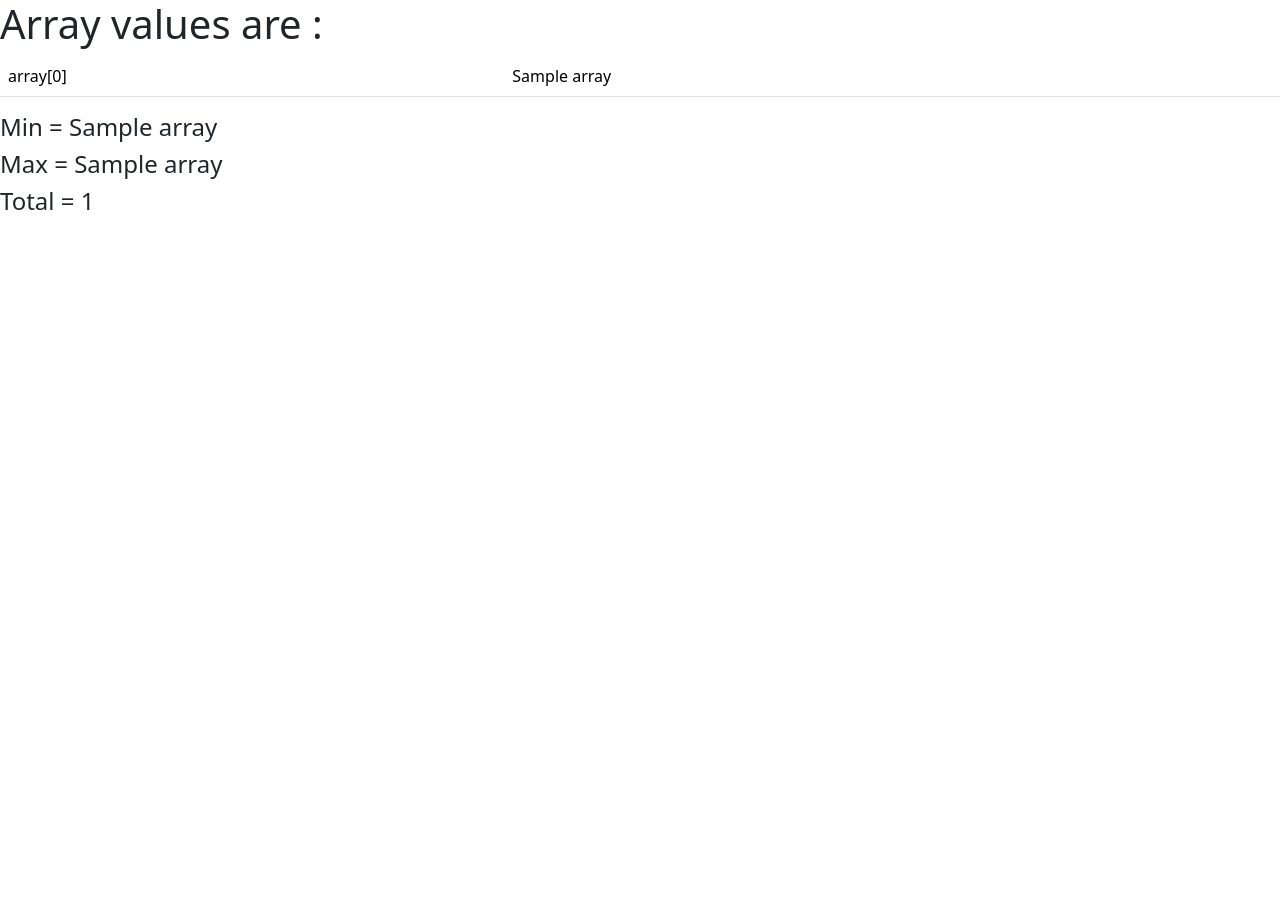
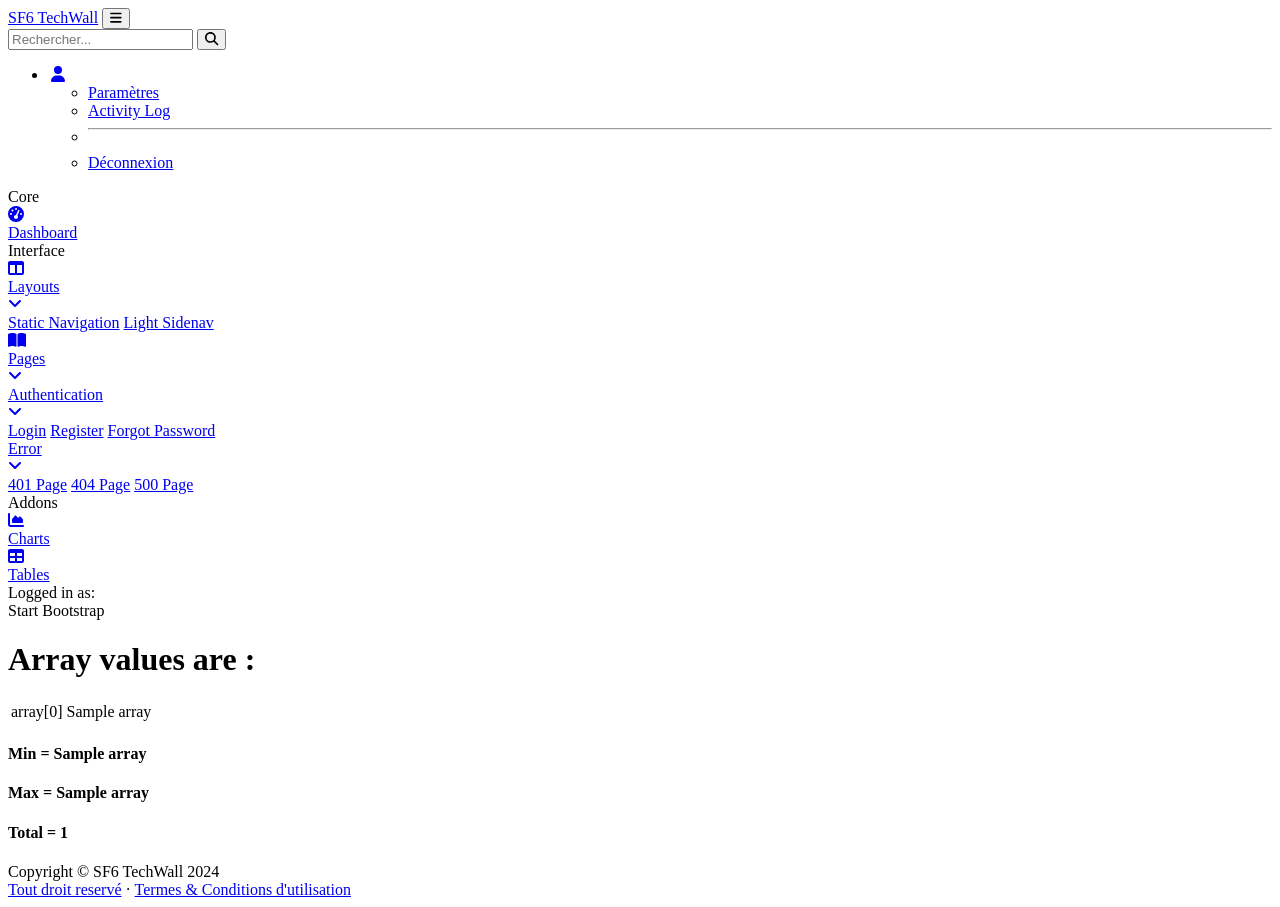
Before and after one commit to zlancanto/sf6Techwall, a Symfony app: template templates/tab/index.html.twig in a window 1280 px wide. Before the commit the page ends 210 px from the top, so only its background shows below. Run offline with Twig, Linux system fonts and the light colour scheme; the template is opened without the code that fills it: most values are stand-ins (such as "Sample title", 1, 10 or a date in 2020); some libraries are stand-ins or nearby versions.

Commit message:
Twig : Segmentation de template

```diff
--- a/src/Controller/FirstController.php
+++ b/src/Controller/FirstController.php
@@ -41,6 +41,12 @@ class FirstController extends AbstractController
         ]);
     }
 
+    #[Route('/template', name: 'app_first_template')]
+    public function template() : Response
+    {
+        return $this->render('template.html.twig', []);
+    }
+
     #[Route('/multiplication/{int1<\d+>}/{int2<\d+>}',
         name: 'app_multiplication',
         /*Les requirements sont des contraintes appliquées aux params
--- a/templates/first/index.html.twig
+++ b/templates/first/index.html.twig
@@ -1,4 +1,4 @@
-{% include 'base.html.twig' %}
+{% extends 'template.html.twig' %}
 
 {% block body %}
     <p>Bonjour {{ firstname }} !</p>
--- a/templates/tab/index.html.twig
+++ b/templates/tab/index.html.twig
@@ -1,15 +1,9 @@
-<!doctype html>
-<html lang="en">
-<head>
-    <meta charset="UTF-8">
-    <meta name="viewport"
-          content="width=device-width, user-scalable=no, initial-scale=1.0, maximum-scale=1.0, minimum-scale=1.0">
-    <meta http-equiv="X-UA-Compatible" content="ie=edge">
-    <link rel="stylesheet" href="{{ asset('node_modules/bootstrap/dist/css/bootstrap.css') }}">
-    <title>tab</title>
-</head>
-<body>
+{% extends 'template.html.twig' %}
+
+{% block bodyTitle %}
     <h1>Array values are : </h1>
+{% endblock %}
+{% block body %}
     <table class="table">
         {% for key, value in array %}
             <tr>
@@ -21,5 +15,4 @@
     <h4>Min = {{ min(array) }}</h4>
     <h4>Max = {{ max(array) }}</h4>
     <h4>Total = {{ array | length }}</h4>
-</body>
-</html>
+{% endblock %}
--- /dev/null
+++ b/templates/template.html.twig
@@ -0,0 +1,162 @@
+<!DOCTYPE html>
+<html lang="en">
+<head>
+    <meta charset="utf-8" />
+    <meta http-equiv="X-UA-Compatible" content="IE=edge" />
+    <meta name="viewport" content="width=device-width, initial-scale=1, shrink-to-fit=no" />
+    <meta name="description" content="" />
+    <meta name="author" content="" />
+    <title>
+        {% block title %} Static Navigation - SB Admin {% endblock %}
+    </title>
+    {% block stylesheets %}
+        <link rel="stylesheet" href="{{ asset('assets/css/sf6-techwall.css') }}" class="sidebar">
+        <link href="{{ asset('assets/css/styles.css') }}" rel="stylesheet" />
+    {% endblock %}
+    {% block jsOne %}
+        <script src="https://use.fontawesome.com/releases/v6.3.0/js/all.js" crossorigin="anonymous"></script>
+    {% endblock %}
+</head>
+<body>
+<nav class="sb-topnav navbar navbar-expand navbar-dark bg-dark">
+    <!-- Navbar Brand-->
+    <a class="navbar-brand ps-3" href="#">SF6 TechWall</a>
+    <!-- Sidebar Toggle-->
+    <button class="btn btn-link btn-sm order-1 order-lg-0 me-4 me-lg-0" id="sidebarToggle" href="#!"><i class="fas fa-bars"></i></button>
+    <!-- Navbar Search-->
+    <form class="d-none d-md-inline-block form-inline ms-auto me-0 me-md-3 my-2 my-md-0">
+        <div class="input-group">
+            <input class="form-control" type="text" placeholder="Rechercher..." aria-label="Search for..." aria-describedby="btnNavbarSearch" />
+            <button class="btn btn-primary" id="btnNavbarSearch" type="button"><i class="fas fa-search"></i></button>
+        </div>
+    </form>
+    <!-- Navbar-->
+    <ul class="navbar-nav ms-auto ms-md-0 me-3 me-lg-4">
+        <li class="nav-item dropdown">
+            <a class="nav-link dropdown-toggle" id="navbarDropdown" href="#" role="button" data-bs-toggle="dropdown" aria-expanded="false"><i class="fas fa-user fa-fw"></i></a>
+            <ul class="dropdown-menu dropdown-menu-end" aria-labelledby="navbarDropdown">
+                <li><a class="dropdown-item" href="#!">Paramètres</a></li>
+                <li><a class="dropdown-item" href="#!">Activity Log</a></li>
+                <li><hr class="dropdown-divider" /></li>
+                <li><a class="dropdown-item" href="#!">Déconnexion</a></li>
+            </ul>
+        </li>
+    </ul>
+</nav>
+<div id="layoutSidenav">
+    <div id="layoutSidenav_nav">
+        <nav class="sb-sidenav accordion sb-sidenav-dark" id="sidenavAccordion">
+            <div class="sb-sidenav-menu">
+                <div class="nav">
+                    <div class="sb-sidenav-menu-heading">Core</div>
+                    <a class="nav-link" href="#">
+                        <div class="sb-nav-link-icon"><i class="fas fa-tachometer-alt"></i></div>
+                        Dashboard
+                    </a>
+                    <div class="sb-sidenav-menu-heading">Interface</div>
+                    <a class="nav-link collapsed" href="#" data-bs-toggle="collapse" data-bs-target="#collapseLayouts" aria-expanded="false" aria-controls="collapseLayouts">
+                        <div class="sb-nav-link-icon"><i class="fas fa-columns"></i></div>
+                        Layouts
+                        <div class="sb-sidenav-collapse-arrow"><i class="fas fa-angle-down"></i></div>
+                    </a>
+                    <div class="collapse" id="collapseLayouts" aria-labelledby="headingOne" data-bs-parent="#sidenavAccordion">
+                        <nav class="sb-sidenav-menu-nested nav">
+                            <a class="nav-link" href="#">Static Navigation</a>
+                            <a class="nav-link" href="#">Light Sidenav</a>
+                        </nav>
+                    </div>
+                    <a class="nav-link collapsed" href="#" data-bs-toggle="collapse" data-bs-target="#collapsePages" aria-expanded="false" aria-controls="collapsePages">
+                        <div class="sb-nav-link-icon"><i class="fas fa-book-open"></i></div>
+                        Pages
+                        <div class="sb-sidenav-collapse-arrow"><i class="fas fa-angle-down"></i></div>
+                    </a>
+                    <div class="collapse" id="collapsePages" aria-labelledby="headingTwo" data-bs-parent="#sidenavAccordion">
+                        <nav class="sb-sidenav-menu-nested nav accordion" id="sidenavAccordionPages">
+                            <a class="nav-link collapsed" href="#" data-bs-toggle="collapse" data-bs-target="#pagesCollapseAuth" aria-expanded="false" aria-controls="pagesCollapseAuth">
+                                Authentication
+                                <div class="sb-sidenav-collapse-arrow"><i class="fas fa-angle-down"></i></div>
+                            </a>
+                            <div class="collapse" id="pagesCollapseAuth" aria-labelledby="headingOne" data-bs-parent="#sidenavAccordionPages">
+                                <nav class="sb-sidenav-menu-nested nav">
+                                    <a class="nav-link" href="#">Login</a>
+                                    <a class="nav-link" href="#">Register</a>
+                                    <a class="nav-link" href="#">Forgot Password</a>
+                                </nav>
+                            </div>
+                            <a class="nav-link collapsed" href="#" data-bs-toggle="collapse" data-bs-target="#pagesCollapseError" aria-expanded="false" aria-controls="pagesCollapseError">
+                                Error
+                                <div class="sb-sidenav-collapse-arrow"><i class="fas fa-angle-down"></i></div>
+                            </a>
+                            <div class="collapse" id="pagesCollapseError" aria-labelledby="headingOne" data-bs-parent="#sidenavAccordionPages">
+                                <nav class="sb-sidenav-menu-nested nav">
+                                    <a class="nav-link" href="#">401 Page</a>
+                                    <a class="nav-link" href="#">404 Page</a>
+                                    <a class="nav-link" href="#">500 Page</a>
+                                </nav>
+                            </div>
+                        </nav>
+                    </div>
+                    <div class="sb-sidenav-menu-heading">Addons</div>
+                    <a class="nav-link" href="#">
+                        <div class="sb-nav-link-icon"><i class="fas fa-chart-area"></i></div>
+                        Charts
+                    </a>
+                    <a class="nav-link" href="#">
+                        <div class="sb-nav-link-icon"><i class="fas fa-table"></i></div>
+                        Tables
+                    </a>
+                </div>
+            </div>
+            <div class="sb-sidenav-footer">
+                <div class="small">Logged in as:</div>
+                Start Bootstrap
+            </div>
+        </nav>
+    </div>
+    <div id="layoutSidenav_content">
+        <main>
+            <div class="container-fluid px-4">
+                <h1 class="mt-4">
+                    {% block bodyTitle %}
+                        Template
+                    {% endblock %}
+                </h1>
+                <div class="card mb-4">
+                    <div class="card-body">
+                        {% for message in app.flashes('info') %}
+                            {# C'est un commentaire #}
+                            <div class="alert alert-info"> {{ message }} </div>
+                        {% endfor %}
+                        {% for message in app.flashes('success') %}
+                            <div class="alert alert-success"> {{ message }} </div>
+                        {% endfor %}
+                        {% for message in app.flashes('error') %}
+                            <div class="alert alert-danger"> {{ message }} </div>
+                        {% endfor %}
+                        {% block body %}
+                            Template body
+                        {% endblock %}
+                    </div>
+                </div>
+            </div>
+        </main>
+        <footer class="py-4 bg-light mt-auto">
+            <div class="container-fluid px-4">
+                <div class="d-flex align-items-center justify-content-between small">
+                    <div class="text-muted">Copyright &copy; SF6 TechWall 2024</div>
+                    <div>
+                        <a href="#">Tout droit reservé</a>
+                        &middot;
+                        <a href="#">Termes &amp; Conditions d'utilisation</a>
+                    </div>
+                </div>
+            </div>
+        </footer>
+    </div>
+</div>
+{% block jsTwo %}
+    <script src="https://cdn.jsdelivr.net/npm/bootstrap@5.2.3/dist/js/bootstrap.bundle.min.js" crossorigin="anonymous"></script>
+    <script src="{{ asset('/assets/js/scripts.js') }}"></script>
+{% endblock %}
+</body>
+</html>
```
Also changed, not shown: templates/first/sayHello.html.twig (+4 -14 lines), templates/session/index.html.twig (+4 -14 lines), templates/tab/users.html.twig (+8 -13 lines), templates/todo/index.html.twig (+9 -23 lines), templates/twig_heritage/index.html.twig (+5 -2 lines), templates/fragment/date-day.html.twig (added).
